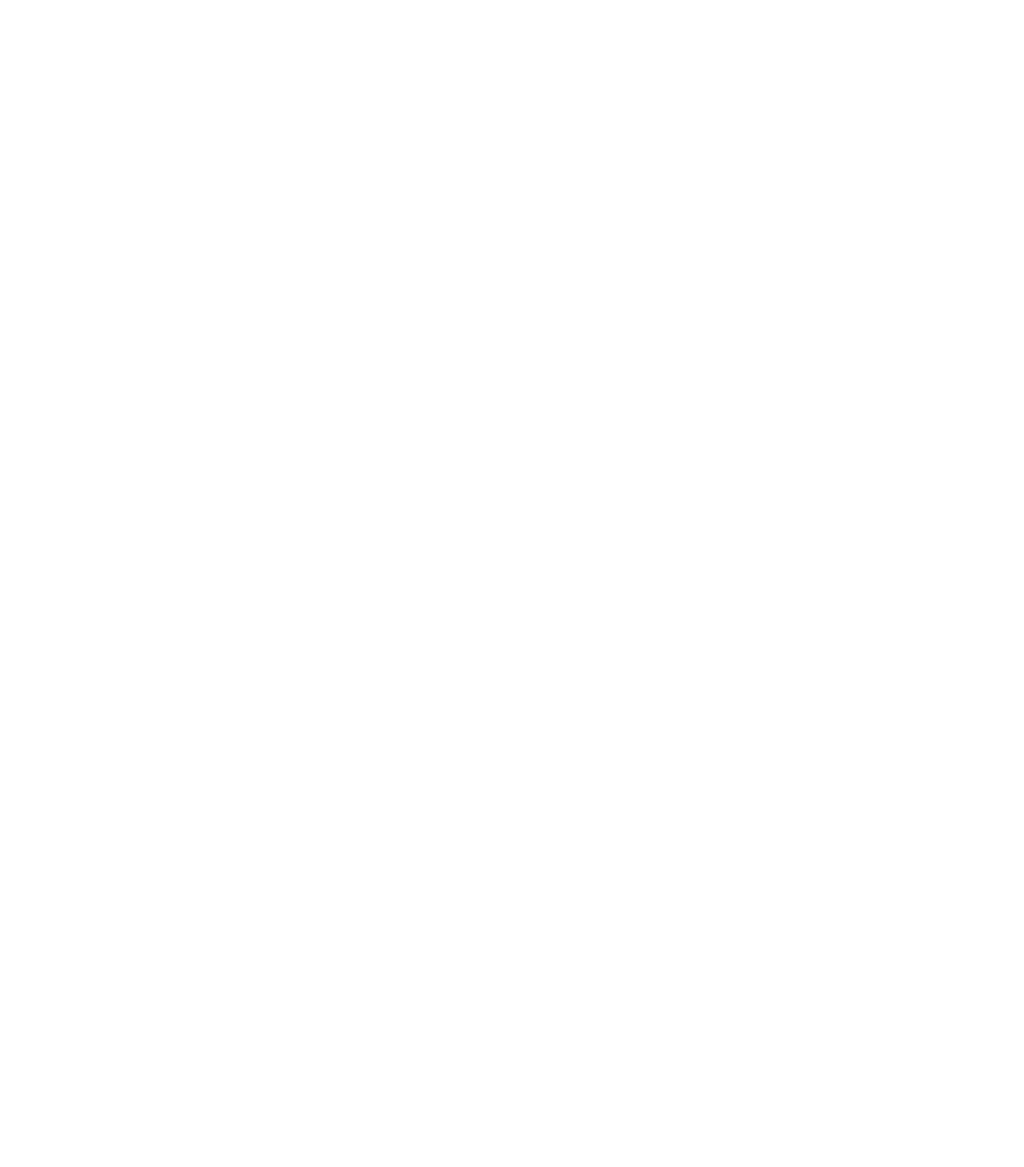
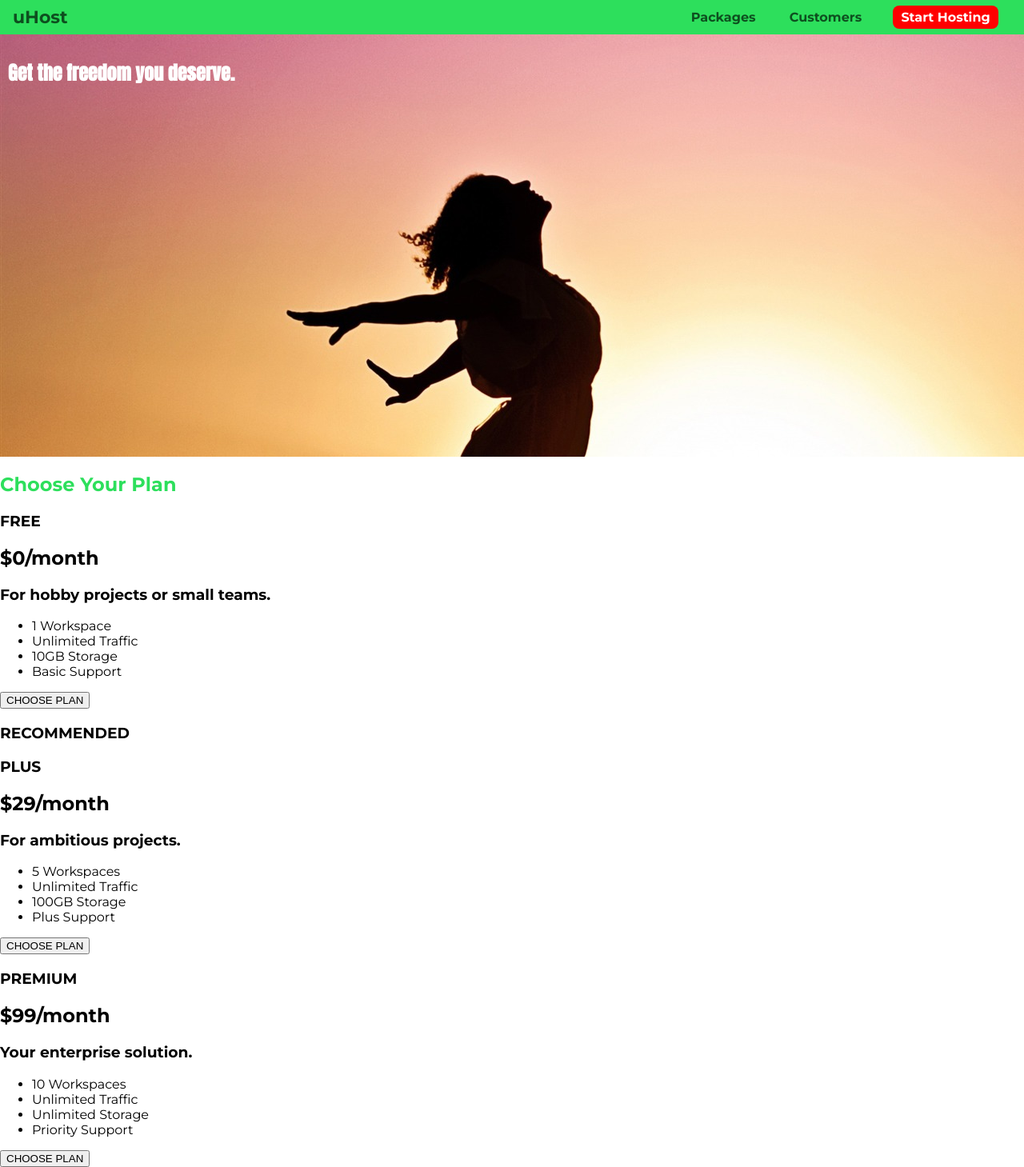
Before and after one commit to Rawfilewizd/css-project, a plain HTML site: page index.html in a window 1280 px wide. Shown: the whole page at 80% size. Before the commit the page ends 800 px from the top, so only its background shows below. Drawn offline with Linux system fonts and the light colour scheme.

Commit message:
Designed the navigation bar, added an asset folder and some few html codes and css codes

```diff
--- a/index.html
+++ b/index.html
@@ -1,12 +1,89 @@
 <!DOCTYPE html>
 <html lang="en">
+
 <head>
     <meta charset="UTF-8">
-    <meta http-equiv="X-UA-Compatible" content="IE=edge">
-    <meta name="viewport" content="width=device-width, initial-scale=1.0">
-    <title>Document</title>
+    <meta http-equiv="X-UA-Compatible" content="ie=edge">
+    <title>uHost</title>
+    <link rel="shortcut icon" href="favicon.png">
+    <link href="https://fonts.googleapis.com/css?family=Anton" rel="stylesheet">
+    <link href="https://fonts.googleapis.com/css?family=Montserrat:400,700" rel="stylesheet">
+    <link rel="stylesheet" href="styles.css">
 </head>
+
 <body>
-
+    <header class="main-header">
+        <div>
+            <a href="index.html" class="main-header__brand">
+                uHost
+            </a>
+        </div>
+        <nav class="main-nav">
+            <ul class="main-nav__items">
+                <li class="main-nav__item">
+                    <a href="packages/index.html">Packages</a>
+                </li>
+                <li class="main-nav__item">
+                    <a href="customers/index.html">Customers</a>
+                </li>
+                <li class="main-nav__item main-nav__item--cta">
+                    <a href="start-hosting/index.html">Start Hosting</a>
+                </li>
+            </ul>
+        </nav>
+    </header>
+    <main>
+        <section id="product-overview">
+            <h1>Get the freedom you deserve.</h1>
+        </section>
+        <section id="plans">
+            <h1 class="section-title">Choose Your Plan</h1>
+            <div>
+                <article>
+                    <h1>FREE</h1>
+                    <h2>$0/month</h2>
+                    <h3>For hobby projects or small teams.</h3>
+                    <ul>
+                        <li>1 Workspace</li>
+                        <li>Unlimited Traffic</li>
+                        <li>10GB Storage</li>
+                        <li>Basic Support</li>
+                    </ul>
+                    <div>
+                        <button>CHOOSE PLAN</button>
+                    </div>
+                </article>
+                <article>
+                    <h1>RECOMMENDED</h1>
+                    <h1>PLUS</h1>
+                    <h2>$29/month</h2>
+                    <h3>For ambitious projects.</h3>
+                    <ul>
+                        <li>5 Workspaces</li>
+                        <li>Unlimited Traffic</li>
+                        <li>100GB Storage</li>
+                        <li>Plus Support</li>
+                    </ul>
+                    <div>
+                        <button>CHOOSE PLAN</button>
+                    </div>
+                </article>
+                <article>
+                    <h1>PREMIUM</h1>
+                    <h2>$99/month</h2>
+                    <h3>Your enterprise solution.</h3>
+                    <ul>
+                        <li>10 Workspaces</li>
+                        <li>Unlimited Traffic</li>
+                        <li>Unlimited Storage</li>
+                        <li>Priority Support</li>
+                    </ul>
+                    <div>
+                        <button>CHOOSE PLAN</button>
+                    </div>
+                </article>
+            </div>
+        </section>
+    </main>
 </body>
 </html>
--- a/styles.css
+++ b/styles.css
@@ -0,0 +1,94 @@
+* {
+    box-sizing: border-box;
+}
+
+body {
+    font-family: 'Montserrat', sans-serif;
+    margin: 0;
+}
+
+#product-overview {
+    background: url(../css-project/assets/wallpaper.jpg) ;
+    width: 100%;
+    height: 528px;
+    padding: 10px;
+}
+
+.section-title {
+    color: #2ddf5c;
+}
+
+#product-overview h1 {
+    color: white;
+    font-family: 'Anton', sans-serif;
+}
+
+/* h1 {
+    font-family: sans-serif;
+} */
+
+.main-header {
+    background-color: #2ddf5c;
+    padding: 8px 16px;
+}
+
+.main-header > div {
+    display: inline-block;
+    vertical-align: middle;
+}
+
+.main-header__brand {
+    color: #0e4f1f;
+    text-decoration: none;
+    font-weight: bold;
+    font-size: 22px;
+}
+
+.main-nav {
+    display: inline-block;
+    text-align: right;
+    width: calc(100% - 73px);
+    vertical-align: middle;
+}
+
+.main-nav__items {
+    margin: 0;
+    padding: 0;
+    list-style: none;
+}
+
+.main-nav__item {
+    display: inline-block;
+    margin: 0 16px;
+}
+
+.main-nav__item a {
+    text-decoration: none;
+    color: #0e4f1f;
+    font-weight: bold;
+    padding: 3px;
+}
+
+.main-nav__item a:hover {
+    color: white;
+}
+
+.main-nav__item a:active {
+    color: red;
+}
+
+.main-nav__item--cta a {
+    color: white;
+    background: red;
+    padding: 5px 10px;
+    border-radius: 8px;
+}
+
+.main-nav__item--cta a:hover {
+    background-color: white;
+    color: #0e4f1f;
+}
+
+.main-nav__item--cta a:active {
+    color: #ff1b68;
+}
```
Also changed, not shown: assets/wallpaper.jpg (added).
